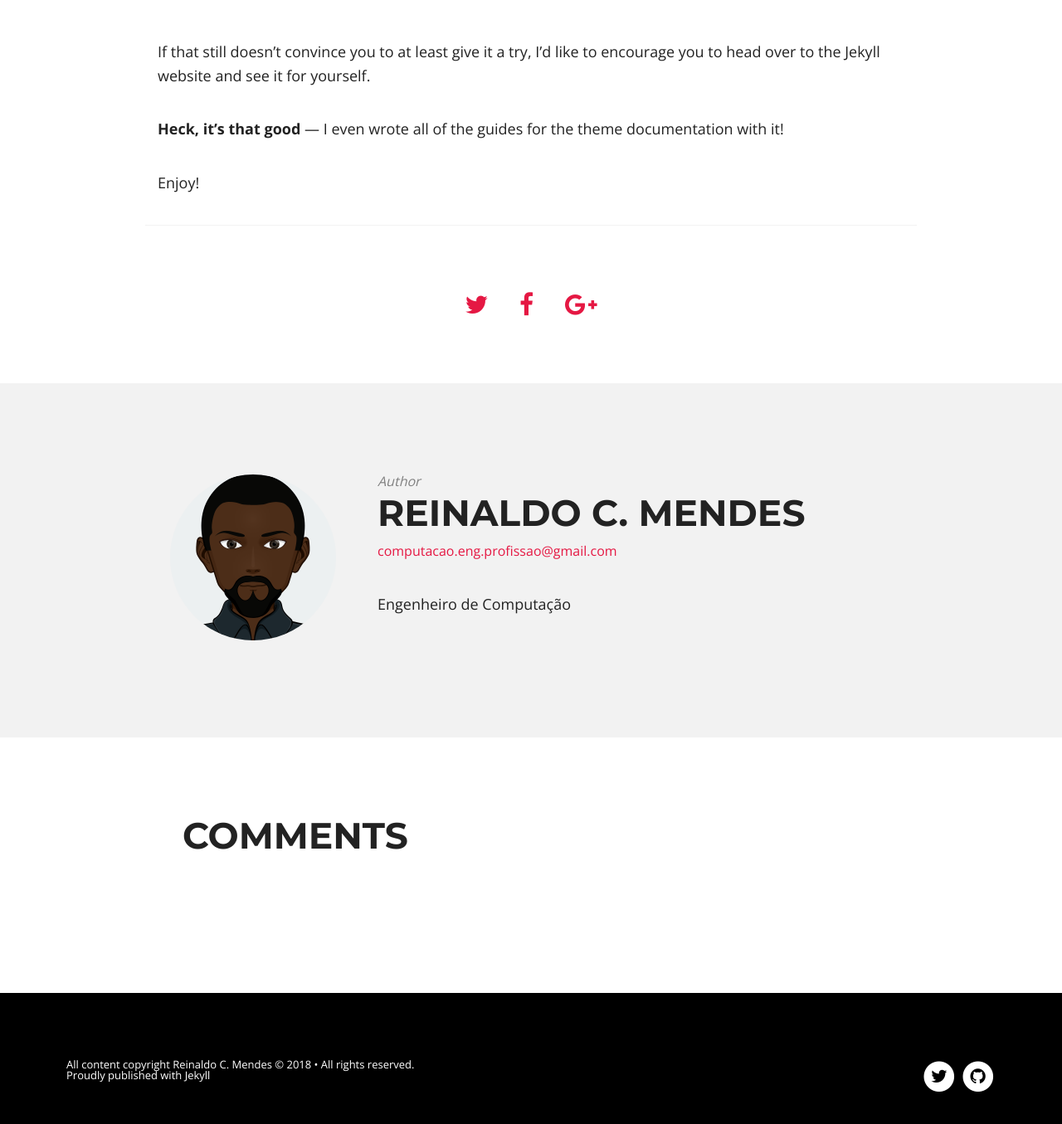
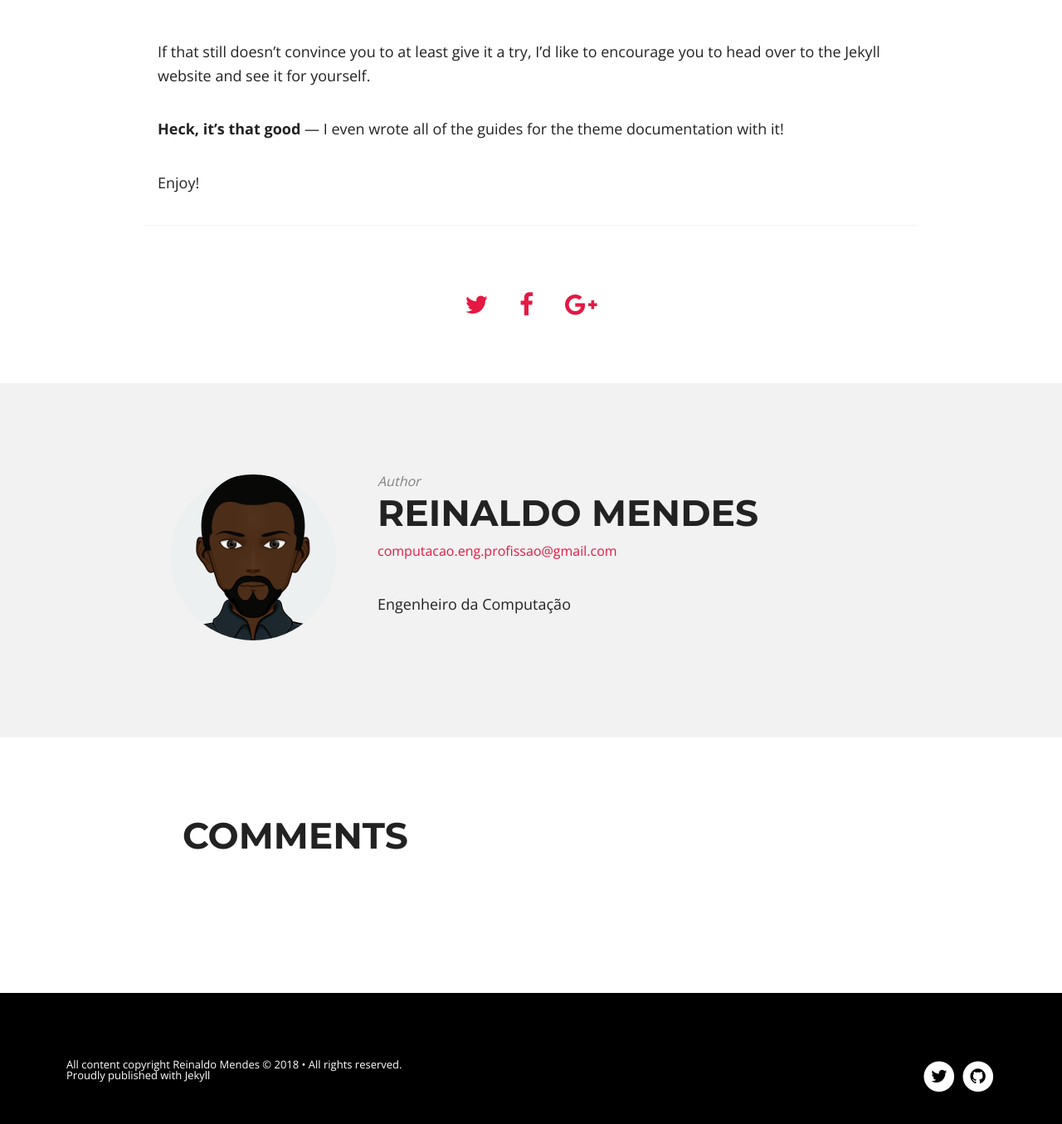
Before and after one commit to reinaldocmendes/reinaldo_mendes, a Jekyll site: the page built from _posts/2014-07-23-why-jekyll.md, in a window 1280 px wide and 1400 px high, scrolled down 1288 px. Shown: the top 1355 px of the window at 83% size. Built offline with Jekyll 4.4.1, drawn with Linux system fonts in a browser that asks for light colours; nearby versions of some CDN libraries; comment, search, counter and statistics services are not loaded; some of the changed text lies outside the part shown.

```diff
--- a/_config.yml
+++ b/_config.yml
@@ -11,11 +11,11 @@ url:  /reinaldo_blog
 
 # Owner/author information
 owner:
-  name: Reinaldo C. Mendes
+  name: Reinaldo Mendes
   avatar: rm_400x400.png
   email:  computacao.eng.profissao@gmail.com
   # Use the coder's toolbox at http://coderstoolbox.net/string/#!encoding=xml&action=encode&charset=us_ascii to encode your description into XML string
-  description:  Engenheiro de Computação #Awesome Dude, Awesome Life
+  description:  Engenheiro da Computação #Awesome Dude, Awesome Life
   # Social networking links used in footer. Update and remove as you like.
   twitter:  EngDeComputacao
   facebook:       #--
```
